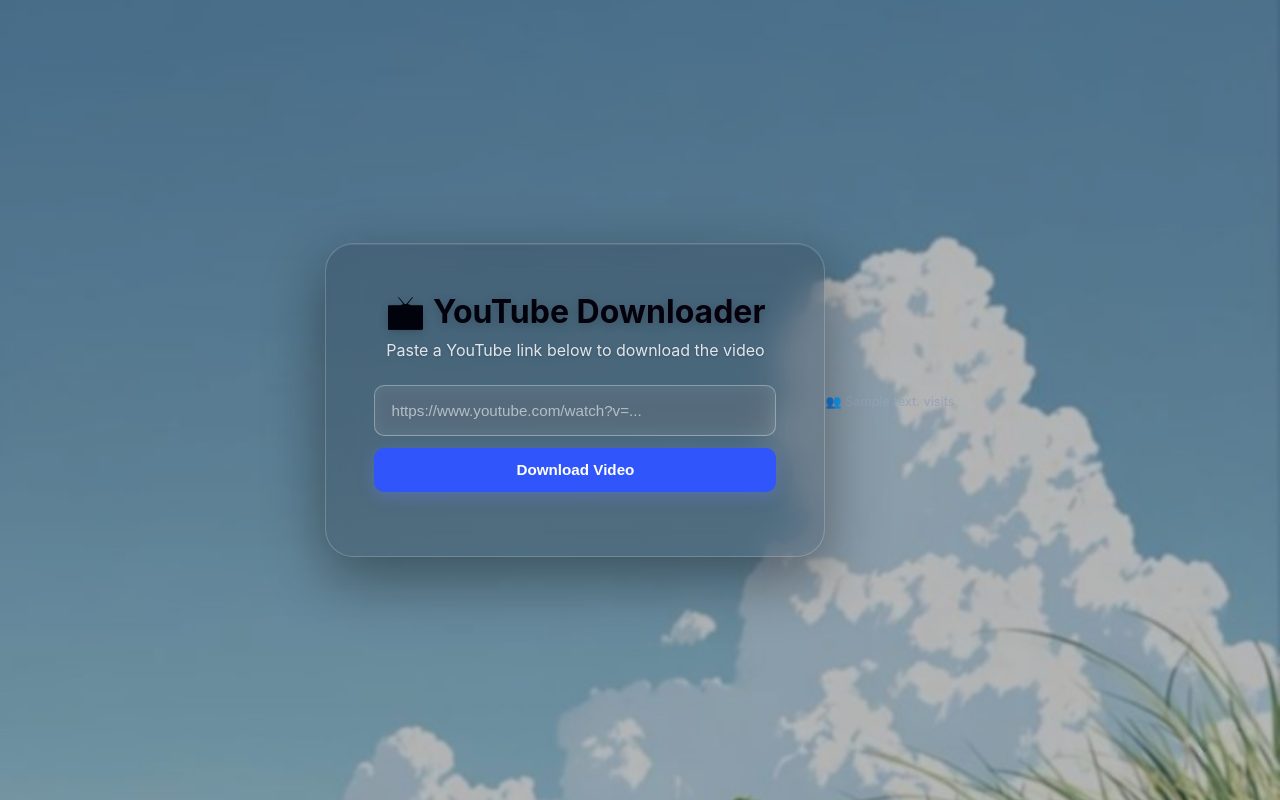
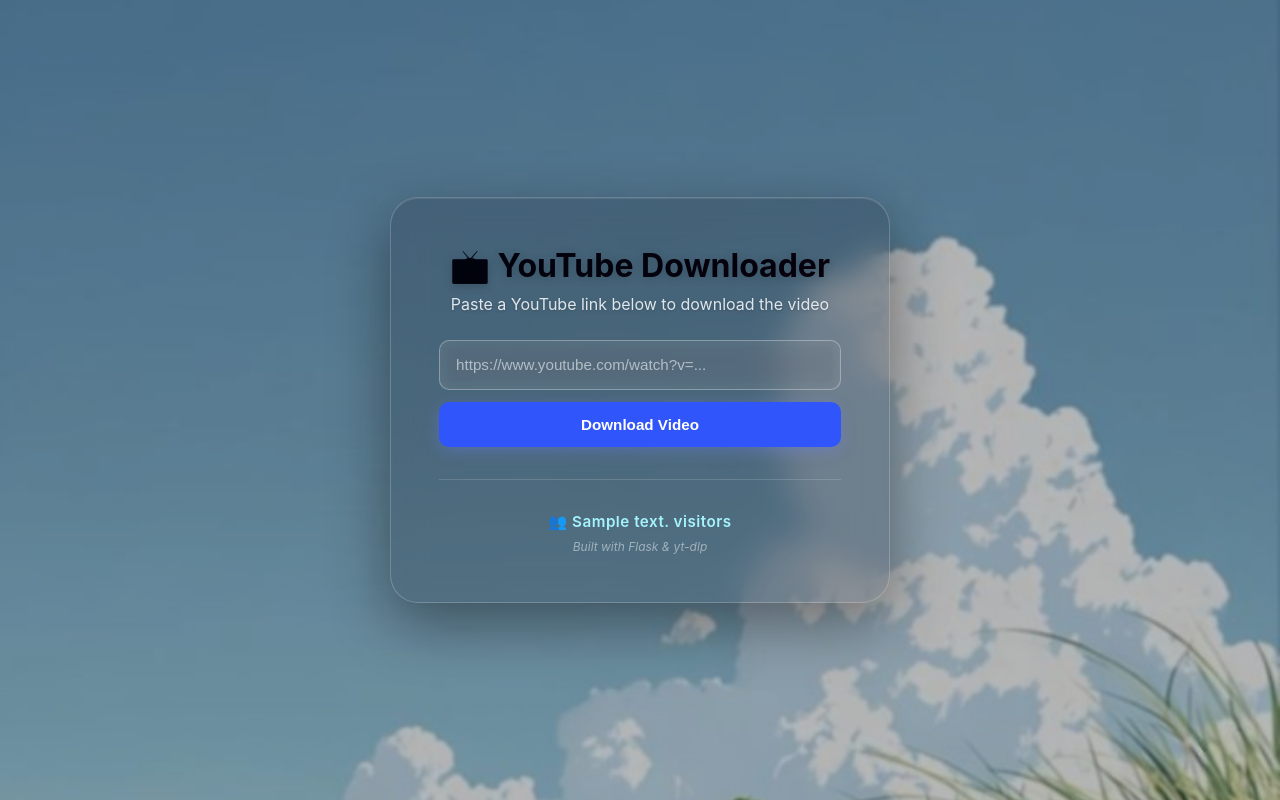
Before and after one commit to Machagiri09/youtube_downloader, a Flask app: template api/templates/index.html in a window 1280 px wide. Run offline with Flask 3, Linux system fonts and the light colour scheme; the template is opened without the code that fills it: most values are stand-ins (such as "Sample title", 1, 10 or a date in 2020).

Commit message:
footer and visior placing

```diff
--- a/api/app.py
+++ b/api/app.py
@@ -7,10 +7,6 @@ import glob
 app = Flask(__name__, template_folder="templates")
 
 DOWNLOAD_DIR = tempfile.gettempdir()
-
-@app.route("/")
-def home():
-    return render_template("index.html")
 
 visit_count = 0
 
--- a/api/templates/index.html
+++ b/api/templates/index.html
@@ -162,6 +162,29 @@
             display: block;
         }
 
+        /* Footer Stats */
+        .footer-stats {
+            margin-top: 2rem;
+            padding-top: 1.5rem;
+            border-top: 1px solid rgba(255, 255, 255, 0.15);
+            text-align: center;
+        }
+
+        .visitor-count {
+            font-size: 0.9rem;
+            color: #a5f3fc;
+            margin: 0.5rem 0;
+            font-weight: 600;
+            letter-spacing: 0.5px;
+        }
+
+        .footer-text {
+            font-size: 0.75rem;
+            color: rgba(241, 245, 249, 0.5);
+            margin: 0.25rem 0 0 0;
+            font-style: italic;
+        }
+
         /* Tablet and larger screens */
         @media (min-width: 600px) {
             body {
@@ -194,11 +217,11 @@
                 min-height: 44px;
             }
 
-            button:hover {
-                transform: translateY(-2px);
+            .error {
+                font-size: 0.95rem;
             }
 
-            .error {
+            .visitor-count {
                 font-size: 0.95rem;
             }
         }
@@ -240,6 +263,21 @@
                 padding: 0.7rem 1rem;
                 font-size: 0.9rem;
                 min-height: 40px;
+            }
+
+            .footer-stats {
+                margin-top: 0.75rem;
+                padding-top: 0.75rem;
+            }
+
+            .visitor-count {
+                font-size: 0.75rem;
+                margin: 0.25rem 0;
+            }
+
+            .footer-text {
+                font-size: 0.65rem;
+                margin: 0;
             }
         }
 
@@ -297,9 +335,12 @@
             <strong>❌ Error:</strong> {{ error }}
         </div>
         {% endif %}
+
+        <!-- Footer Stats Inside Card -->
+        <div class="footer-stats">
+            <p class="visitor-count">👥 {{ visitors }} visitor{{ 's' if visitors != 1 else '' }}</p>
+            <p class="footer-text">Built with Flask & yt-dlp</p>
+        </div>
     </div>
-    <p style="font-size: 0.8rem; color: #94a3b8; margin-top: 1rem;">
-    👥 {{ visitors }} visits
-</p>
 </body>
 </html>
```
